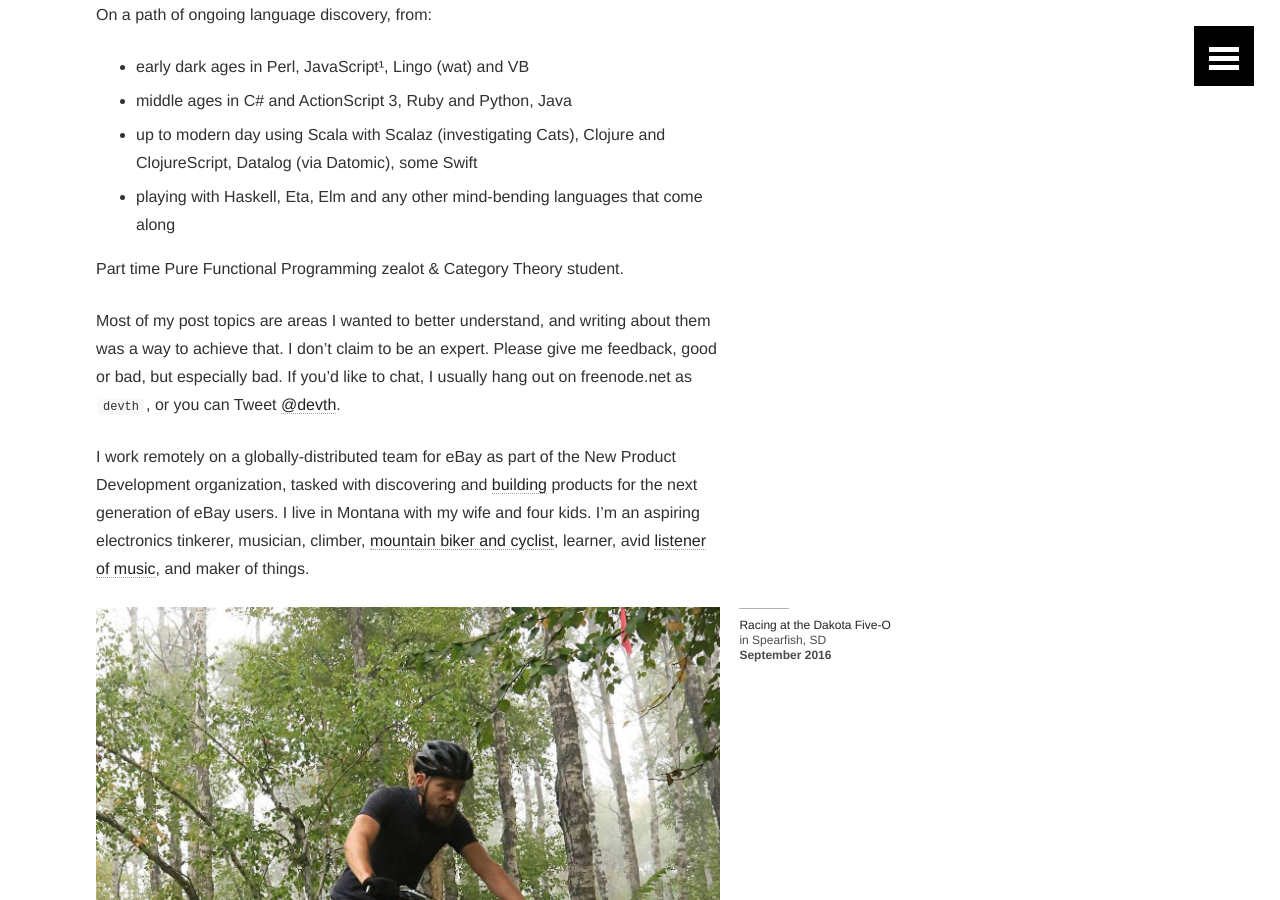
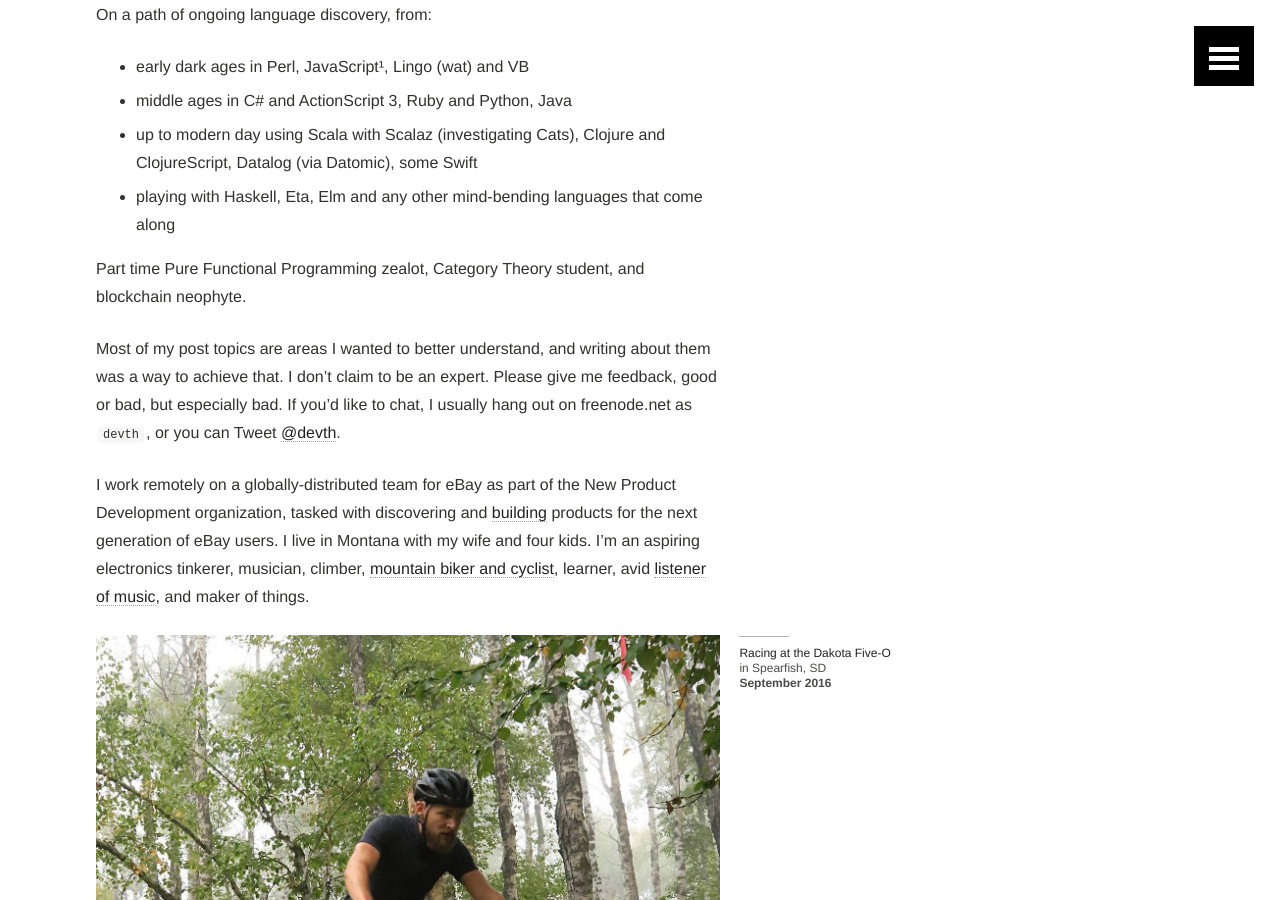
Before and after one commit to devth/devth.github.com, a Jekyll site: the page built from about.md, in a window 1280 px wide and 900 px high, scrolled down 1063 px. Built offline with Jekyll 4.4.1, drawn with Linux system fonts in a browser that asks for light colours.

Commit message:
Add blockchain interest

```diff
--- a/about.md
+++ b/about.md
@@ -35,7 +35,8 @@ abstraction. On a path of ongoing language discovery, from:
 - playing with Haskell, Eta, Elm and any other mind-bending languages that come
   along
 
-Part time Pure Functional Programming zealot & Category Theory student.
+Part time Pure Functional Programming zealot, Category Theory student, and
+blockchain neophyte.
 
 Most of my post topics are areas I wanted to better understand, and writing
 about them was a way to achieve that. I don't claim to be an expert. Please give
```
